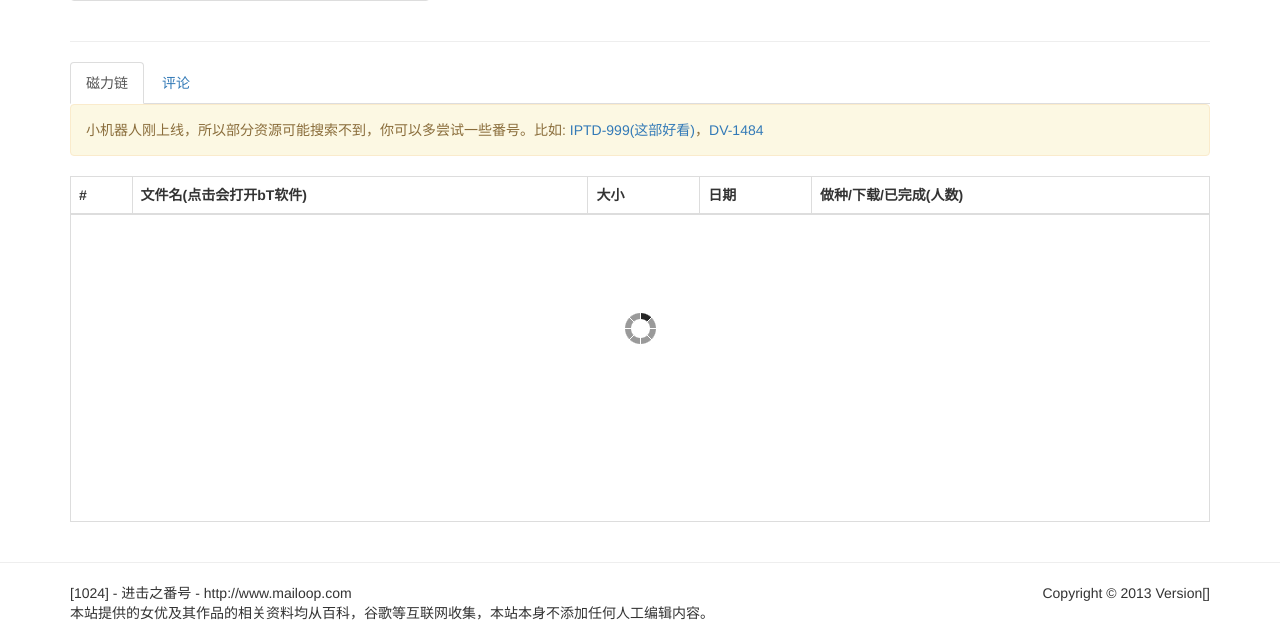
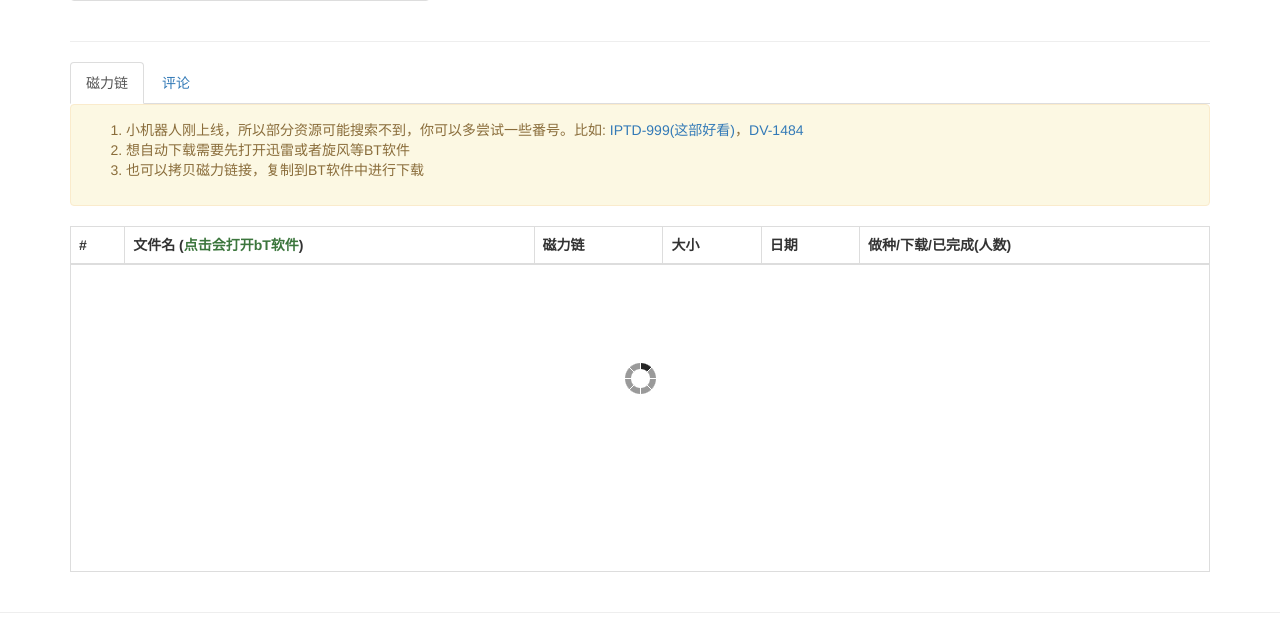
Before and after one commit to IamFive/ifanhao, a Python web app: template ifanhao/templates/avs/get_av.html in a window 1280 px wide. Shown: the part 285-905 px from the top of the page. Run offline with Jinja, Linux system fonts and the light colour scheme; the template is opened without the code that fills it, so the values that code supplies are empty; some libraries are stand-ins or nearby versions.

Commit message:
add magnet url

```diff
--- a/ifanhao/templates/avs/get_av.html
+++ b/ifanhao/templates/avs/get_av.html
@@ -98,14 +98,23 @@
 	<div class="tab-content tab-bordered-content">
 		<div class="tab-pane active" id="magnet">
 		    <!--  -->
-		    <div class="alert alert-warning">小机器人刚上线，所以部分资源可能搜索不到，你可以多尝试一些番号。比如:
-		      <a href="/a/IPTD-999">IPTD-999(这部好看)</a>，<a href="/a/DV-1484">DV-1484</a> </div>
+		    <div class="alert alert-warning">
+		    	<ol>
+		    		<li>
+		    			小机器人刚上线，所以部分资源可能搜索不到，你可以多尝试一些番号。比如:
+		      			<a href="/a/IPTD-999">IPTD-999(这部好看)</a>，<a href="/a/DV-1484">DV-1484</a>
+		  			</li>
+		  			<li>想自动下载需要先打开迅雷或者旋风等BT软件</li>
+		  			<li>也可以拷贝磁力链接，复制到BT软件中进行下载</li>
+		  		</ol>
+			</div>
 			<div class="table-responsive">
 				<table class="table table-bordered">
 					<thead>
 						<tr>
 							<th>#</th>
-							<th>文件名(点击会打开bT软件)</th>
+							<th>文件名 (<span class="text-success">点击会打开bT软件</span>)</th>
+							<th>磁力链</th>
 							<th>大小</th>
 							<th>日期</th>
 							<th>做种/下载/已完成(人数)</th>
@@ -113,7 +122,7 @@
 					</thead>
 					<tbody id="magnet-content">
 						<tr>
-							<td colspan="5">
+							<td colspan="6">
 								<div class="text-center" style="height:200px;margin-top:90px;">
 								    <img alt="" src="/static/img/loading.gif">
 								</div>
```
